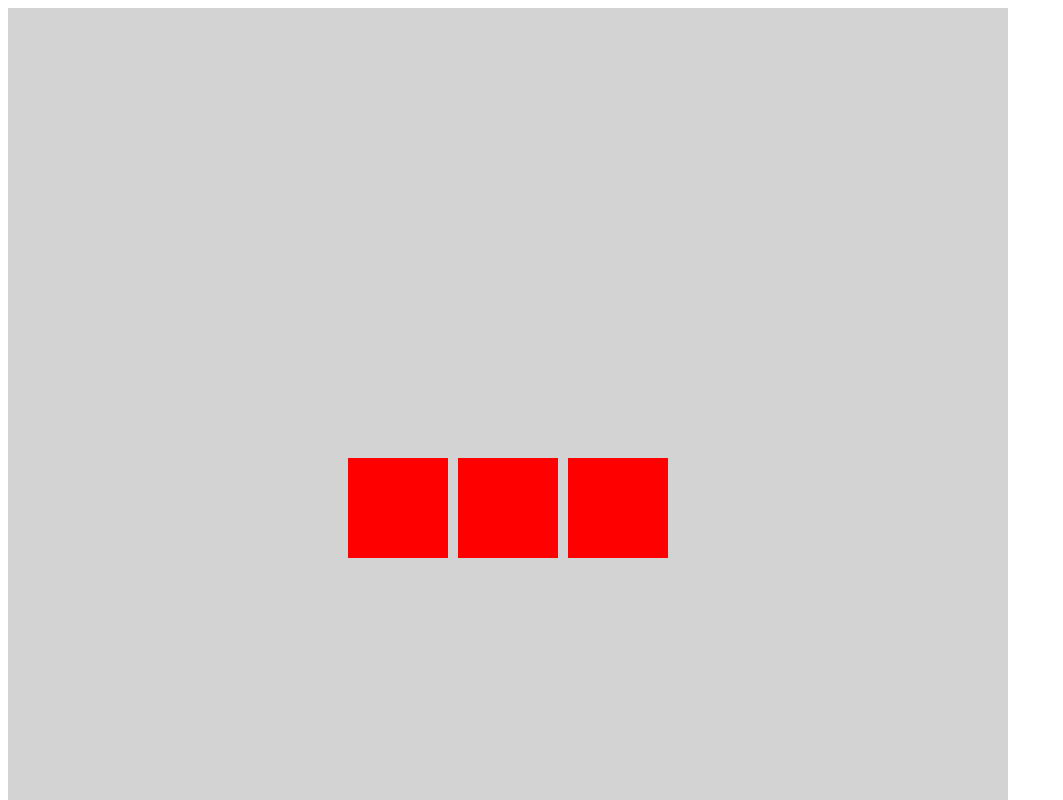
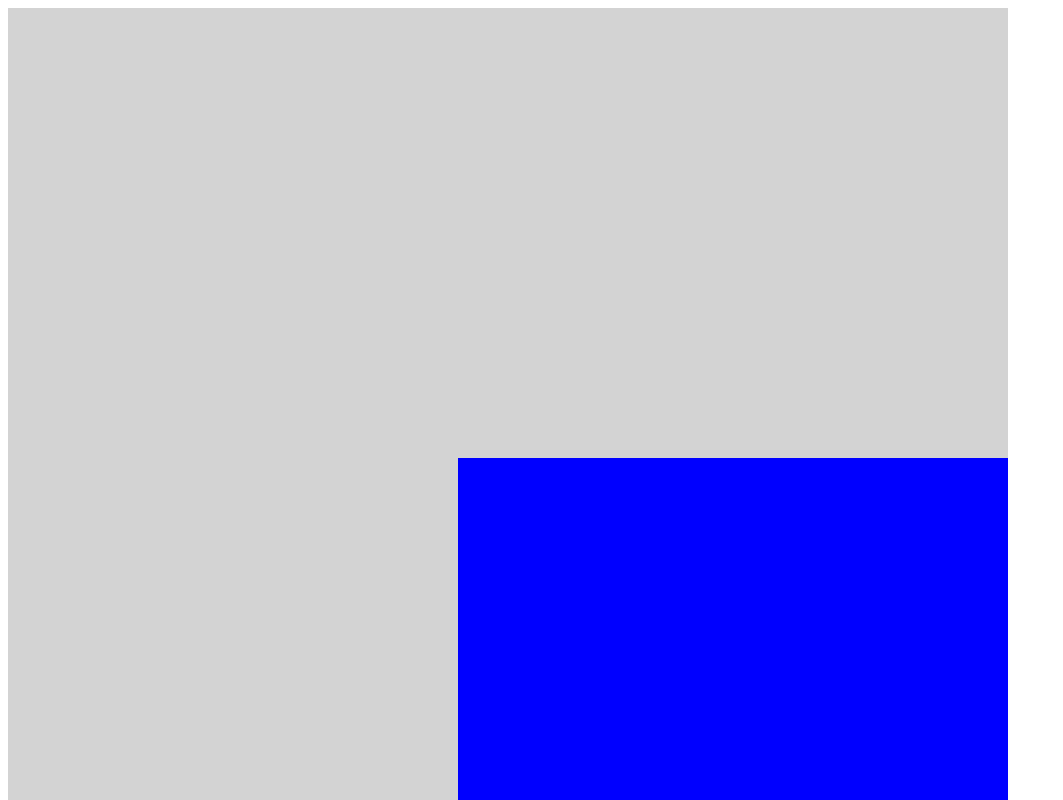
Before and after one commit to micahwagner/WorldBuilder, a plain HTML site: page index.html in a window 1280 px wide. Shown: the top 800 px of the page, without its empty margins (0-1063 px from the left). Drawn offline with Linux system fonts and the light colour scheme.

Commit message:
started grids

```diff
--- a/index.html
+++ b/index.html
@@ -5,6 +5,7 @@
 </head>
 <body>
 	<script type="text/javascript" src="/setup.js"></script>
+	<script type="text/javascript" src="/rectangle.js"></script>
 	<script type="text/javascript" src="/index.js"></script>
 </body>
 </html>
--- a/index.js
+++ b/index.js
@@ -1,75 +1,78 @@
-let screenWidth = 1000;
-let screenHeight = 1000;
+let canvasWidth = 1000;
+let canvasHeight = 1000;
 
-let c = createCanvas(screenWidth, screenHeight);
+let c = createCanvas(canvasWidth, canvasHeight);
 
-let x = 0;
-let y = 0;
+let worldTransform = {
+	originX: 0,
+	originY: 0,
+	scaleFactor: 1
+};
 
-let origin_x = 0;
-let origin_y = 0;
-let scale_factor = 1;
+let grid = [];
+let gridWidth = 60;
+let gridHeight = 40;
+let gridCellSize = 100;
 let sensitivity = 0.0005;
-
-let obj_w = 200;
-let obj_h = 200;
 
 c.canvas.addEventListener("mousemove", function(e) {
 	if (mouseDown && keysDown["Shift"]) {
 		// add by a fraction of scale factor so rate of moving objects align with mouse
-		origin_x += e.movementX / scale_factor;
-		origin_y += e.movementY / scale_factor;
+		worldTransform.originX += e.movementX / worldTransform.scaleFactor;
+		worldTransform.originY += e.movementY / worldTransform.scaleFactor;
+		transformGrid();
 	}
 });
 
 c.canvas.addEventListener("wheel", function(e) {
 	// set scale factor to some fraction of itself so zooming in feels constant
-	scale_factor += scale_factor * e.deltaY * sensitivity;
-	if (scale_factor < 0.0001) {
-		scale_factor = 0.0001;
+	worldTransform.scaleFactor += worldTransform.scaleFactor * e.deltaY * sensitivity;
+	if (worldTransform.scaleFactor < 0.0001) {
+		worldTransform.scaleFactor = 0.0001;
 	}
+	transformGrid();
 });
 
 setupInput(c);
+initGrid();
 
 function render() {
 	// c.drawingContext.globalAlpha = 0;
 	c.drawingContext.fillStyle = "lightgrey";
-
-	c.drawingContext.fillRect(0, 0, screenWidth, screenHeight);
+	c.drawingContext.fillRect(0, 0, canvasWidth, canvasHeight);
 	c.drawingContext.globalAlpha = 1;
-	drawSquare(c, 0, 0, 100, 100, "red");
-	drawSquare(c, 110, 0, 100, 100, "red");
-	drawSquare(c, -110, 0, 100, 100, "red");
+	c.drawingContext.fillStyle = "blue";
+	showGrid(c.drawingContext);
 	requestAnimationFrame(render);
 }
 
 render();
 
-function drawSquare(ctx, pos_x, pos_y, width, height, color) {
-	ctx.drawingContext.fillStyle = color;
 
-	// scale box width and height by scale factor
-	let widthScale = width * scale_factor;
-	let heightScale = height * scale_factor;
+function initGrid() {
 
-	// this translates the position given relative to the world origin
-	// add half of screen dimentions so 0, 0  is in center of screen, then add position offset
-	let translation_X = (origin_x + screenWidth / 2) + pos_x;
-	let translation_Y = (origin_y + screenHeight / 2) + pos_y;
+	for (let y = 0; y < gridHeight; y++) {
+		let tmp = [];
 
-	// this will scale the translated position depending on the zoom factor.
-	// the (translation_X - screenWidth/2) gets the vector from the center of the screen
-	// to the given center of the box, then we scale it by the scale factor (if we didn't do this,
-	// the box would be at a constant position on the screen, more you zoom in the more you want objects to go away from the center, vice versa)
-	// then add this vector relative to the senter of the screen
-	let scale_X = screenWidth/2 + (translation_X - screenWidth/2) * scale_factor;
-	let scale_Y = screenHeight/2 + (translation_Y - screenHeight/2) * scale_factor;
+		for (let x = 0; x < gridWidth; x++) {
+			tmp.push(new Rectangle(x * gridCellSize, y * gridCellSize, gridCellSize, gridCellSize, "white"));
+		}
+		grid.push(tmp);
+	}
+}
 
-	// this is the final position of box
-	// subtract by the widScale/2 and heightScale so that fillRect properly draws rectanlge relative to center
-	let final_X = scale_X - widthScale / 2;
-	let final_Y = scale_Y - heightScale / 2;
+function showGrid(ctx) {
+	for (let y = 0; y < gridHeight; y++) {
+		for (let x = 0; x < gridWidth; x++) {
+			grid[y][x].show(ctx);
+		}
+	}
+}
 
-	ctx.drawingContext.fillRect(final_X, final_Y, widthScale, heightScale);
+function transformGrid() {
+	for (let y = 0; y < gridHeight; y++) {
+		for (let x = 0; x < gridWidth; x++) {
+			grid[y][x].transform();
+		}
+	}
 }
--- /dev/null
+++ b/rectangle.js
@@ -0,0 +1,44 @@
+function Rectangle(x, y, width, height, color) {
+	this.x = x;
+	this.y = y;
+
+	this.width = width;
+	this.height = height;
+	this.color = color;
+
+	this.screenX;
+	this.screenY;
+
+	this.screenWidth;
+	this.screenHeight;
+
+	this.transform();
+}
+
+Rectangle.prototype.transform = function() {
+	// scale box width and height by scale factor
+	this.screenWidth = this.width * worldTransform.scaleFactor;
+	this.screenHeight = this.height * worldTransform.scaleFactor;
+
+	// this translates the position given relative to the world origin
+	// add half of screen dimentions so 0, 0  is in center of screen, then add position offset
+	let translation_X = (worldTransform.originX + canvasWidth / 2) + this.x;
+	let translation_Y = (worldTransform.originY + canvasHeight / 2) + this.y;
+
+	// this will scale the translated position depending on the zoom factor.
+	// the (translation_X - screenWidth/2) gets the vector from the center of the screen
+	// to the given center of the box, then we scale it by the scale factor (if we didn't do this,
+	// the box would be at a constant position on the screen, more you zoom in the more you want objects to go away from the center, vice versa)
+	// then add this vector relative to the senter of the screen
+	let scale_X = canvasWidth/2 + (translation_X - canvasWidth/2) * worldTransform.scaleFactor;
+	let scale_Y = canvasHeight/2 + (translation_Y - canvasHeight/2) * worldTransform.scaleFactor;
+
+	// this is the final position of box
+	// subtract by the widthScale/2 and heightScale/2 so that fillRect properly draws rectanlge relative to center
+	this.screenX = scale_X - this.screenWidth / 2;
+	this.screenY = scale_Y - this.screenHeight / 2;
+}
+
+Rectangle.prototype.show = function(ctx) {
+	ctx.fillRect(this.screenX, this.screenY, this.screenWidth, this.screenHeight);
+}
```
